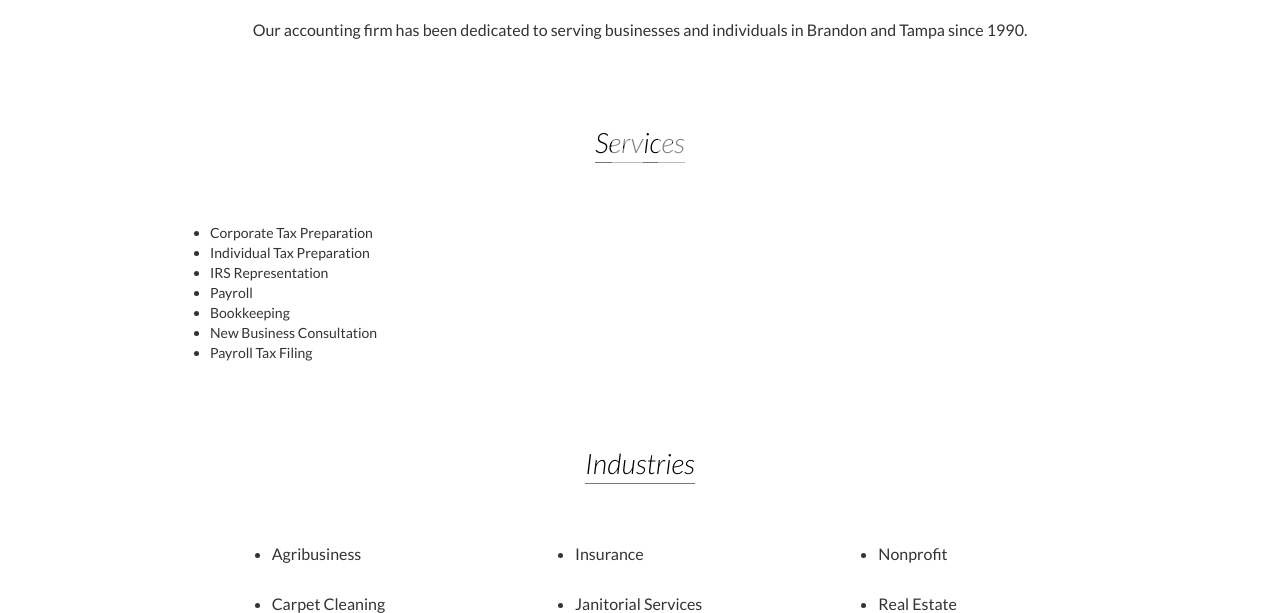
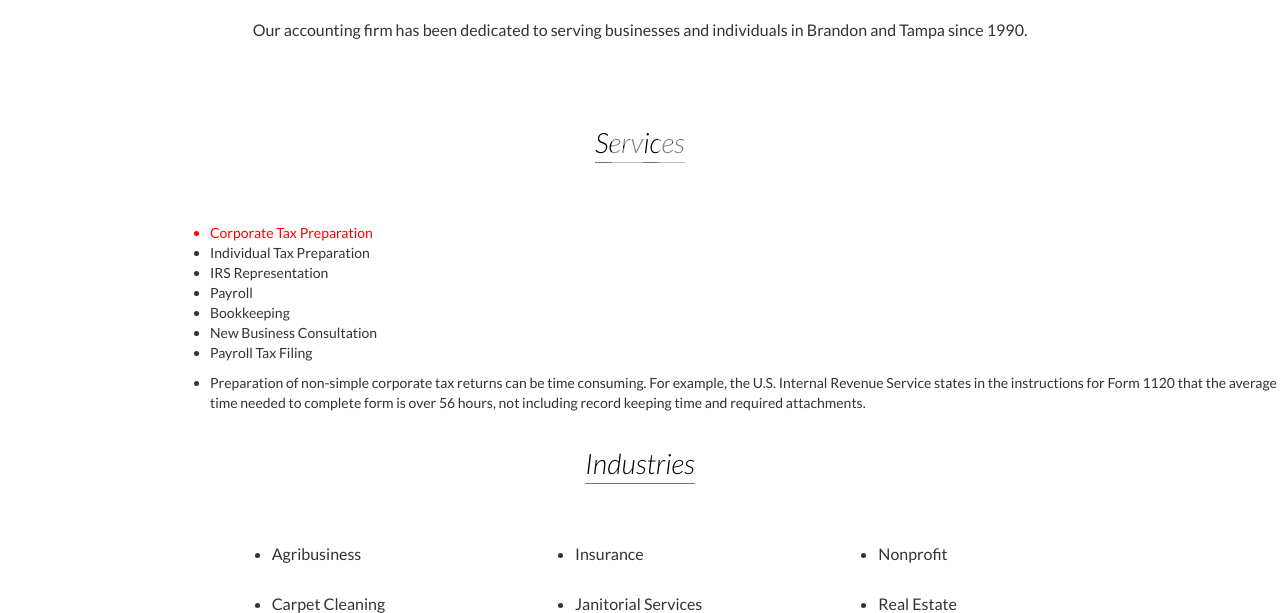
Before and after one commit to donald-s/WellenCPA, a website: page index.html in a window 1280 px wide. Shown: the part 626-1239 px from the top of the page. Drawn offline with nearby package versions, Linux system fonts and the light colour scheme.

Commit message:
Content switcher on home page.

```diff
--- a/css/scss/theme.scss
+++ b/css/scss/theme.scss
@@ -680,6 +680,9 @@ header {
     display:none;
     position:absolute;
   }
+  .content-switcher-texts li:first-child {
+    display: list-item;
+  }
   .content-switcher-navigation li.active {
     color:red;
   }
--- a/index.html
+++ b/index.html
@@ -124,7 +124,7 @@
 
         <div class="content-switcher-container">
             <ul class="content-switcher-navigation">
-                <li>Corporate Tax Preparation</li>
+                <li class="active">Corporate Tax Preparation</li>
                 <li>Individual Tax Preparation</li>
                 <li>IRS Representation</li>
                 <li>Payroll</li>
```
Also changed, not shown: css/compiled/theme.css.
